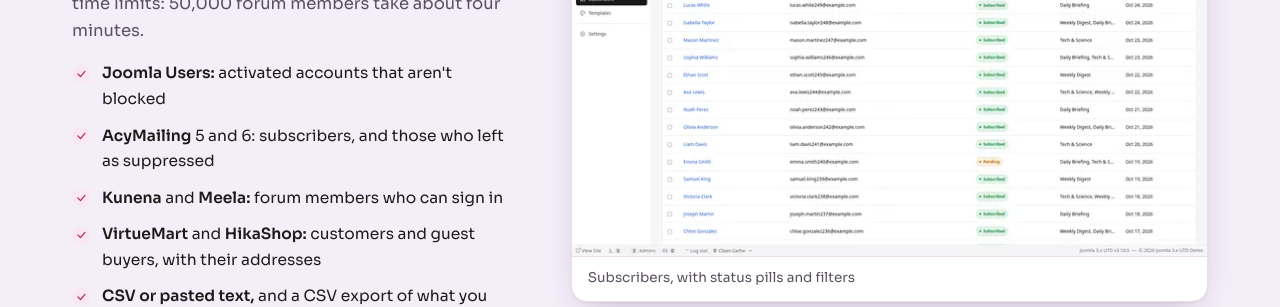
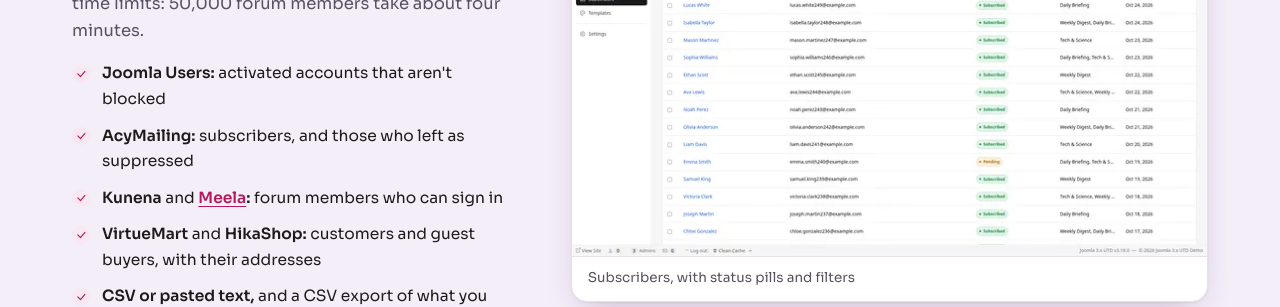
Before and after one commit to joomlaworks/ottomo.joomlaworks.net, a plain HTML site: page index.html in a window 1280 px wide. Shown: the part 6180-6487 px from the top of the page. Drawn offline with Linux system fonts and the light colour scheme.

Commit message:
Importers: AcyMailing without versions, Meela links to its site
Co-Authored-By: Claude Opus 5.5 <noreply@anthropic.com>

```diff
--- a/index.html
+++ b/index.html
@@ -356,8 +356,8 @@
                         <p>Each source shows how many addresses it holds, and imports in batches that keep any site within PHP's time limits: 50,000 forum members take about four minutes.</p>
                         <ul class="ticks">
                             <li><b>Joomla Users:</b> activated accounts that aren't blocked</li>
-                            <li><b>AcyMailing</b> 5 and 6: subscribers, and those who left as suppressed</li>
-                            <li><b>Kunena</b> and <b>Meela:</b> forum members who can sign in</li>
+                            <li><b>AcyMailing:</b> subscribers, and those who left as suppressed</li>
+                            <li><b>Kunena</b> and <b><a href="https://meela.joomlaworks.net/" target="_blank" rel="noopener noreferrer">Meela</a>:</b> forum members who can sign in</li>
                             <li><b>VirtueMart</b> and <b>HikaShop:</b> customers and guest buyers, with their addresses</li>
                             <li><b>CSV or pasted text,</b> and a CSV export of what you see</li>
                         </ul>
```
